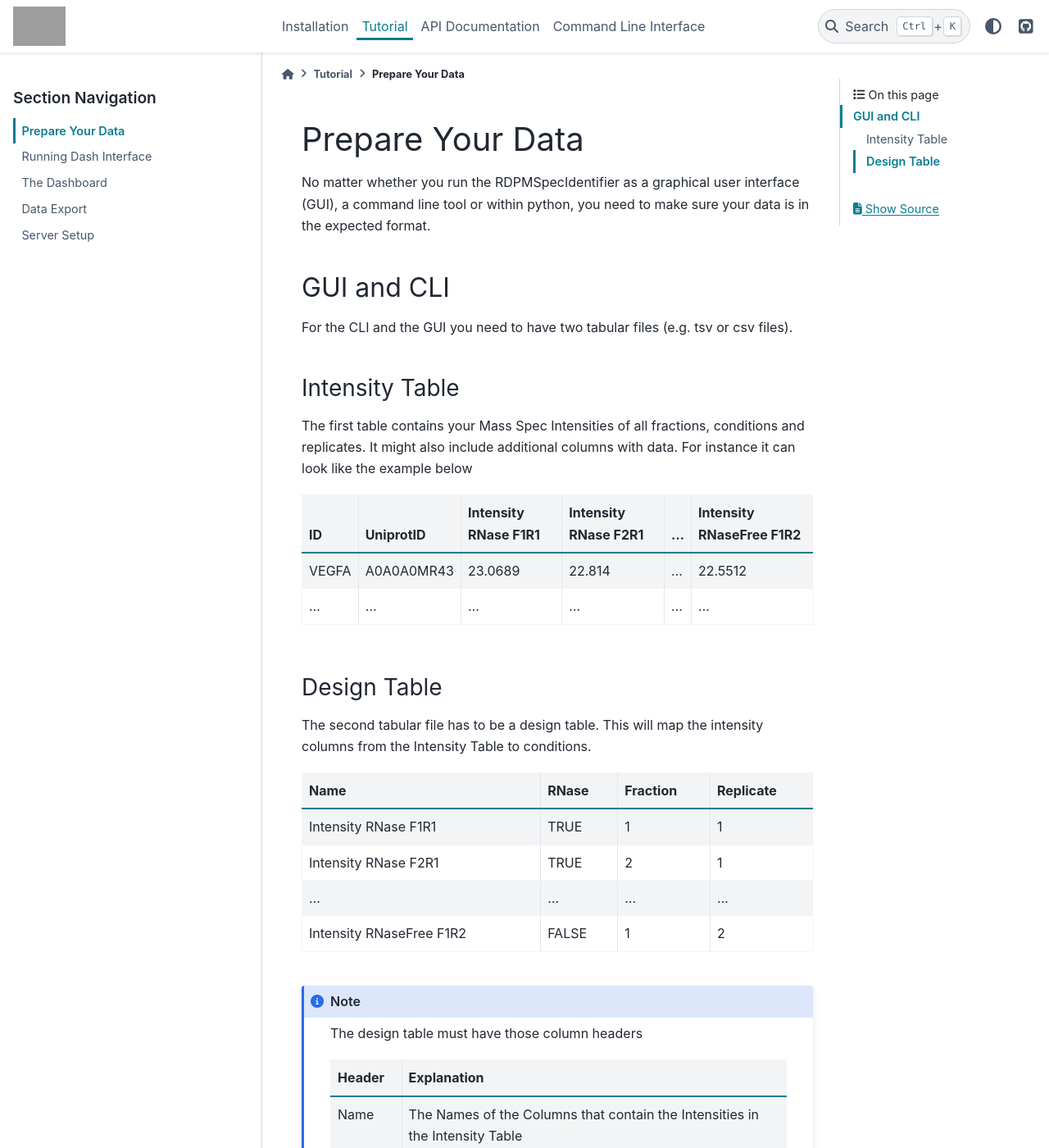
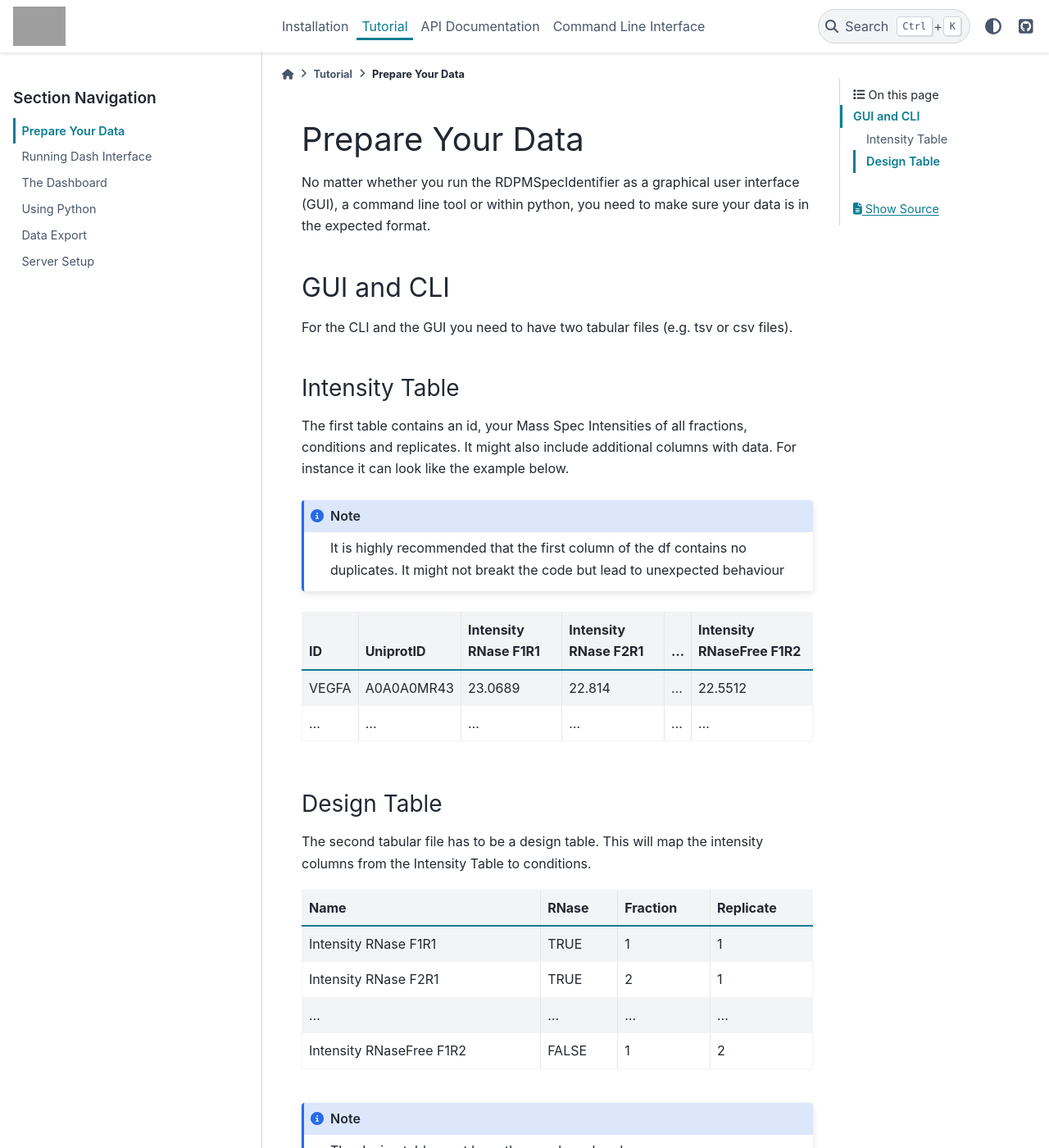
Before and after one commit to domonik/RAPDOR, a Sphinx documentation site: the page built from docs/source/data_preparation.rst, in a window 1280 px wide and 1400 px high. Shown: the whole window at 82% size. Built offline with Sphinx 7.4.7 and the PyData theme 0.15.4, drawn with Linux system fonts in a browser that asks for light colours; grey boxes are pictures that could not be loaded.

Commit message:
updated some documentation

```diff
--- a/docs/environment.yml
+++ b/docs/environment.yml
@@ -20,3 +20,4 @@ dependencies:
     - sphinx-autopackagesummary
     - sphinx_design
     - sphinxcontrib-bibtex
+    - sphinx-copybutton
--- a/docs/source/conf.py
+++ b/docs/source/conf.py
@@ -40,6 +40,7 @@ extensions = [
     "sphinx_rtd_theme",
     'sphinxarg.ext',
     'sphinx_design',
+    'sphinx_copybutton'
 ]
 
 autosummary_generate = True
@@ -93,6 +94,10 @@ autosummary_mock_imports = [
     "dash_bootstrap_components",
     "dash",
     "plotly.colors.qualitative.Light24",
+    "plotly.colors.qualitative.Dark24",
+    "plotly.colors.qualitative.G10",
+    "plotly.colors.qualitative.Alphabet",
+    "plotly.colors.qualitative",
     "scipy",
     "sklearn",
     "RDPMSpecIdentifier.visualize",
--- a/docs/source/data_preparation.rst
+++ b/docs/source/data_preparation.rst
@@ -14,8 +14,14 @@ For the CLI and the GUI you need to have two tabular files (e.g. tsv or csv file
 Intensity Table
 ---------------
 
-The first table contains your Mass Spec Intensities of all fractions, conditions and replicates.
-It might also include additional columns with data. For instance it can look like the example below
+The first table contains an id, your Mass Spec Intensities of all fractions, conditions and replicates.
+It might also include additional columns with data. For instance it can look like the example below.
+
+.. note::
+    It is highly recommended that the first column of the df contains no duplicates. It might not breakt the code but
+    lead to unexpected behaviour
+
+
 
 
 
--- a/docs/source/tutorial.rst
+++ b/docs/source/tutorial.rst
@@ -7,5 +7,6 @@ Tutorial
     data_preparation
     running_dash
     dashboard
+    python_analysis
     export
     server_setup
```
Also changed, not shown: docs/source/python_analysis.rst (added, +50 -0 lines), 1 other file.
